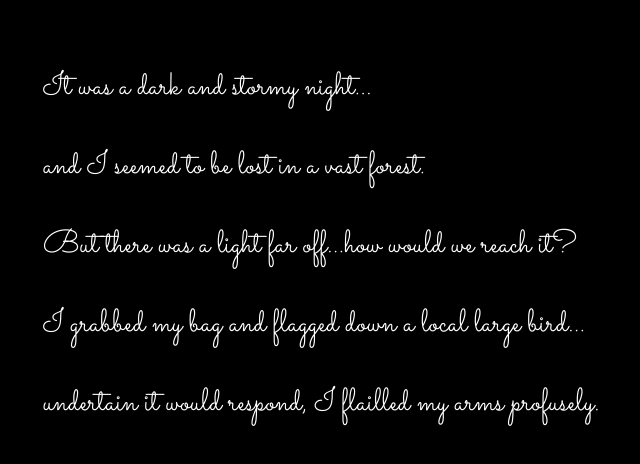
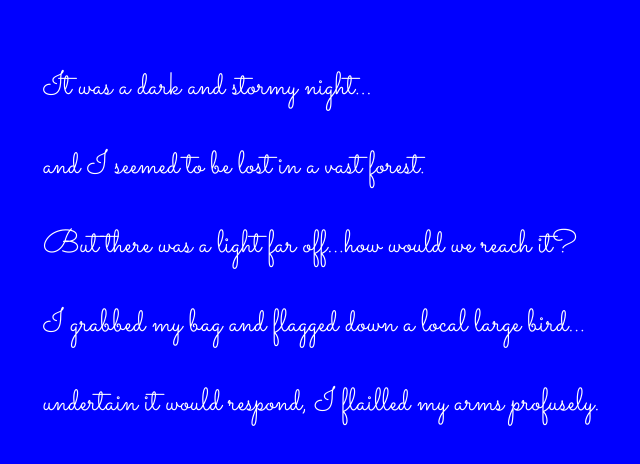
Before and after one commit to tlarhein/fireside-story, a plain HTML site: page index.html in a window 1280 px wide. Shown: the whole page, without its empty margins (213-853 px from the left). Drawn offline with Linux system fonts and the light colour scheme.

Commit message:
Background-color and margin-bottom

```diff
--- a/style.css
+++ b/style.css
@@ -1,9 +1,10 @@
 body {
     color: white;
-    background-color: black;
+    background-color: blue;
     font-family: 'Sacramento', cursive;
     font-size: 32px;
     margin-top: 5%;
     margin-left: 20%;
     margin-right: 20%;
+    margin-bottom: 5%;
   }
```
